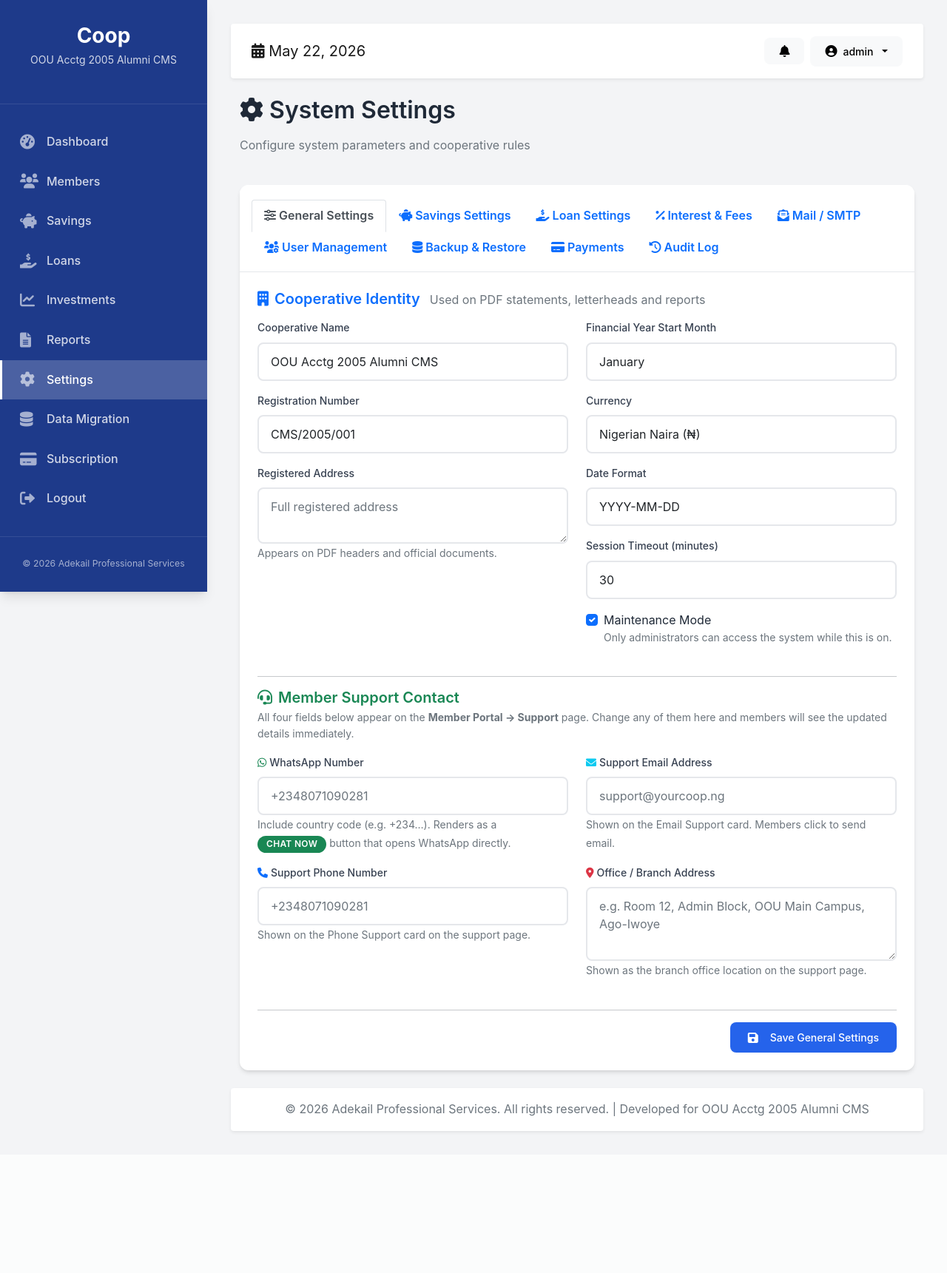
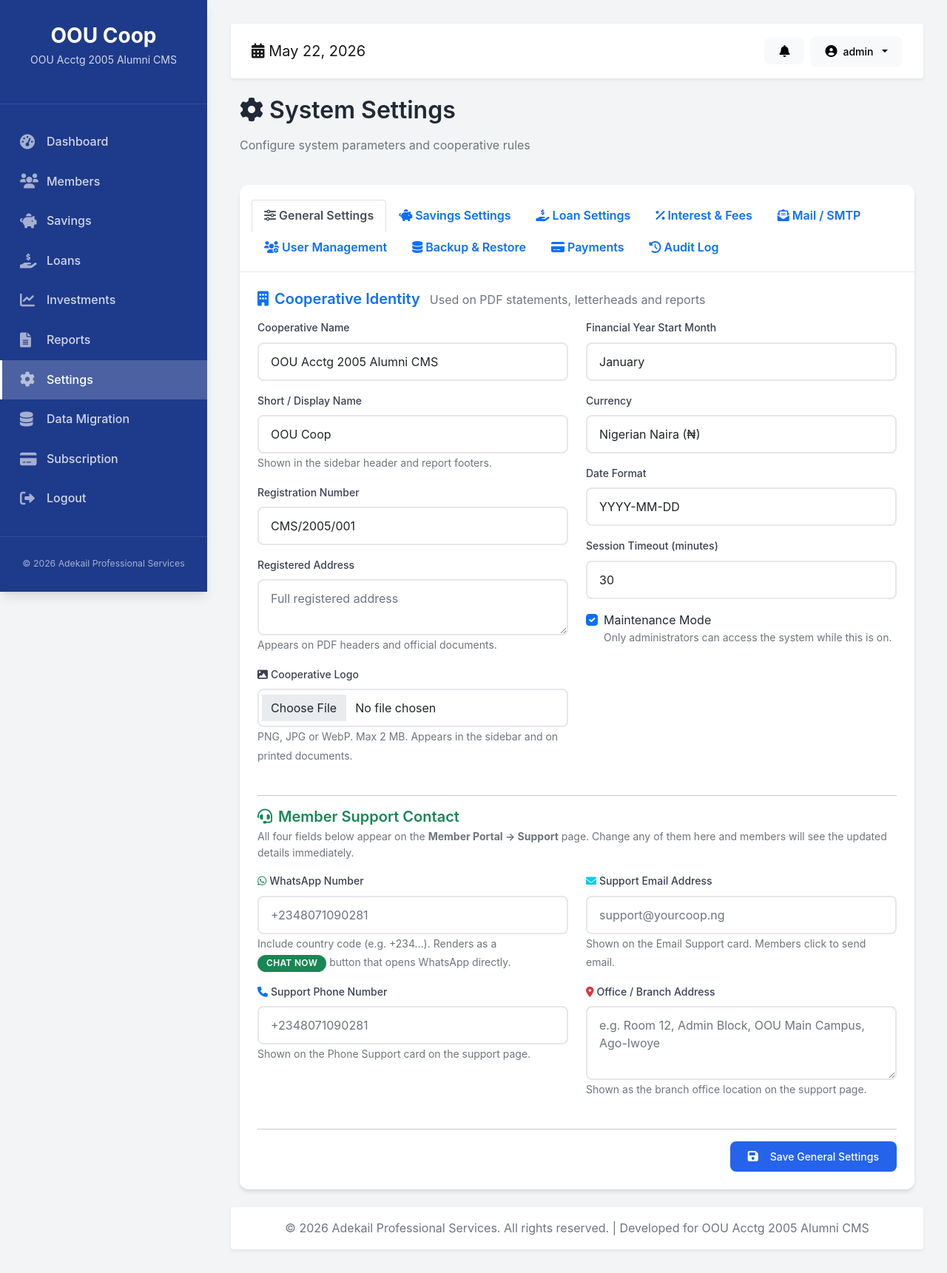
Before and after one commit to keshdel/oou_cooperative_system, a Flask app: page /settings in a window 1280 px wide. Shown: the whole page at 74% size. Before the commit the page ends 1532 px from the top, so only its background shows below. Run offline with Flask 3, Linux system fonts and the light colour scheme; a user stored in the database is signed in; data comes from the database, SQL or seed files in the repository; data that the repository does not hold is empty; parts of the project's set-up code (start-up, migrations or seed data) failed here and were passed over; some libraries are stand-ins or nearby versions.

Commit message:
Fix cooperative logo upload: form enctype, field, path, and preview
Three bugs prevented logo updates from ever working:
1. General Settings form lacked enctype="multipart/form-data" —
   browsers silently discard file inputs without it
2. No logo upload <input> field existed in the template
3. Logo was stored as 'static/uploads/…' but url_for('static')
   expects a path relative to static/ — fixed to store 'uploads/…'

Changes:
- settings.html: add enctype, logo file input with current-logo
  preview and live new-logo preview (FileReader), short name field
- admin_panel.py: fix db_path to be relative to static/ (uploads/…)
- database.py: seed coop_short_name and coop_logo settings keys

Co-Authored-By: Claude Sonnet 4.6 <noreply@anthropic.com>

```diff
--- a/blueprints/admin_panel.py
+++ b/blueprints/admin_panel.py
@@ -119,16 +119,18 @@ def update_settings():
         if logo and logo.filename:
             ext = secure_filename(logo.filename).rsplit('.', 1)[1].lower()
             unique_name = f"coop_logo_{int(datetime.now().timestamp())}.{ext}"
-            logo_path = os.path.join('static/uploads', unique_name)
-            os.makedirs('static/uploads', exist_ok=True)
-            logo.save(logo_path)
+            # db_path is relative to static/ so url_for('static', filename=db_path) works
+            db_path   = f"uploads/{unique_name}"
+            disk_path = os.path.join('static', 'uploads', unique_name)
+            os.makedirs(os.path.join('static', 'uploads'), exist_ok=True)
+            logo.save(disk_path)
             existing = db.execute("SELECT id FROM settings WHERE key = 'coop_logo'").fetchone()
             if existing:
-                db.execute("UPDATE settings SET value = ? WHERE key = 'coop_logo'", (logo_path,))
+                db.execute("UPDATE settings SET value = ? WHERE key = 'coop_logo'", (db_path,))
             else:
                 db.execute(
                     'INSERT INTO settings (key, value, description) VALUES (?, ?, ?)',
-                    ('coop_logo', logo_path, 'Cooperative logo')
+                    ('coop_logo', db_path, 'Cooperative logo (path relative to static/)')
                 )
 
     try:
--- a/database.py
+++ b/database.py
@@ -452,7 +452,9 @@ def init_db():
 
     # ── Default settings ───────────────────────────────────────────────────────
     default_settings = [
-        ('coop_name', 'OOU Acctg 2005 Alumni CMS', 'Cooperative name'),
+        ('coop_name',       'OOU Acctg 2005 Alumni CMS', 'Cooperative full name'),
+        ('coop_short_name', 'OOU Coop',                  'Short name shown in sidebar and reports'),
+        ('coop_logo',       '',                           'Logo path relative to static/ (e.g. uploads/logo.png)'),
         ('reg_number', 'CMS/2005/001', 'Registration number'),
         ('address', '', 'Cooperative address'),
         ('phone', '', 'Contact phone'),
--- a/templates/admin/settings.html
+++ b/templates/admin/settings.html
@@ -66,7 +66,8 @@
 
                 <!-- 1. GENERAL SETTINGS TAB -->
                 <div class="tab-pane fade show active" id="general" role="tabpanel">
-                    <form method="POST" action="{{ url_for('admin_panel.update_settings') }}">
+                    <form method="POST" action="{{ url_for('admin_panel.update_settings') }}"
+                          enctype="multipart/form-data">
 
                         <!-- ── Section A: Cooperative Identity ── -->
                         <div class="row mb-4">
@@ -84,6 +85,13 @@
                                            placeholder="e.g. OOU Acctg 2005 Alumni CMS">
                                 </div>
                                 <div class="mb-3">
+                                    <label class="form-label fw-semibold">Short / Display Name</label>
+                                    <input type="text" class="form-control" name="coop_short_name"
+                                           value="{{ settings.coop_short_name|default('') }}"
+                                           placeholder="e.g. OOU Coop">
+                                    <small class="text-muted">Shown in the sidebar header and report footers.</small>
+                                </div>
+                                <div class="mb-3">
                                     <label class="form-label fw-semibold">Registration Number</label>
                                     <input type="text" class="form-control" name="reg_number"
                                            value="{{ settings.reg_number|default('') }}"
@@ -94,6 +102,34 @@
                                     <textarea class="form-control" name="address" rows="2"
                                               placeholder="Full registered address">{{ settings.address|default('') }}</textarea>
                                     <small class="text-muted">Appears on PDF headers and official documents.</small>
+                                </div>
+
+                                <!-- Logo upload -->
+                                <div class="mb-3">
+                                    <label class="form-label fw-semibold">
+                                        <i class="fas fa-image me-1"></i>Cooperative Logo
+                                    </label>
+                                    {% if coop_logo %}
+                                    <div class="mb-2 d-flex align-items-center gap-3">
+                                        <img src="{{ url_for('static', filename=coop_logo) }}"
+                                             alt="Current logo" height="60"
+                                             class="border rounded p-1 bg-white">
+                                        <span class="text-muted small">Current logo</span>
+                                    </div>
+                                    {% endif %}
+                                    <input type="file" class="form-control" name="coop_logo"
+                                           accept="image/png,image/jpeg,image/gif,image/webp"
+                                           id="logoInput">
+                                    <small class="text-muted">
+                                        PNG, JPG or WebP. Max 2 MB. Appears in the sidebar and on printed documents.
+                                        {% if coop_logo %}Upload a new file to replace the current logo.{% endif %}
+                                    </small>
+                                    <!-- Live preview -->
+                                    <div id="logoPreview" class="mt-2" style="display:none;">
+                                        <img id="logoPreviewImg" src="" alt="Preview" height="60"
+                                             class="border rounded p-1 bg-white">
+                                        <span class="text-muted small ms-2">New logo preview</span>
+                                    </div>
                                 </div>
                             </div>
                             <div class="col-md-6">
@@ -1564,5 +1600,17 @@ function clearUserFilters() {
     document.getElementById('statusFilter').value = '';
     filterUsers();
 }
+
+// ── Logo live preview ─────────────────────────────────────────────────────────
+document.getElementById('logoInput').addEventListener('change', function () {
+    const file = this.files[0];
+    if (!file) return;
+    const reader = new FileReader();
+    reader.onload = function (e) {
+        document.getElementById('logoPreviewImg').src = e.target.result;
+        document.getElementById('logoPreview').style.display = '';
+    };
+    reader.readAsDataURL(file);
+});
 </script>
 {% endblock %}
```
